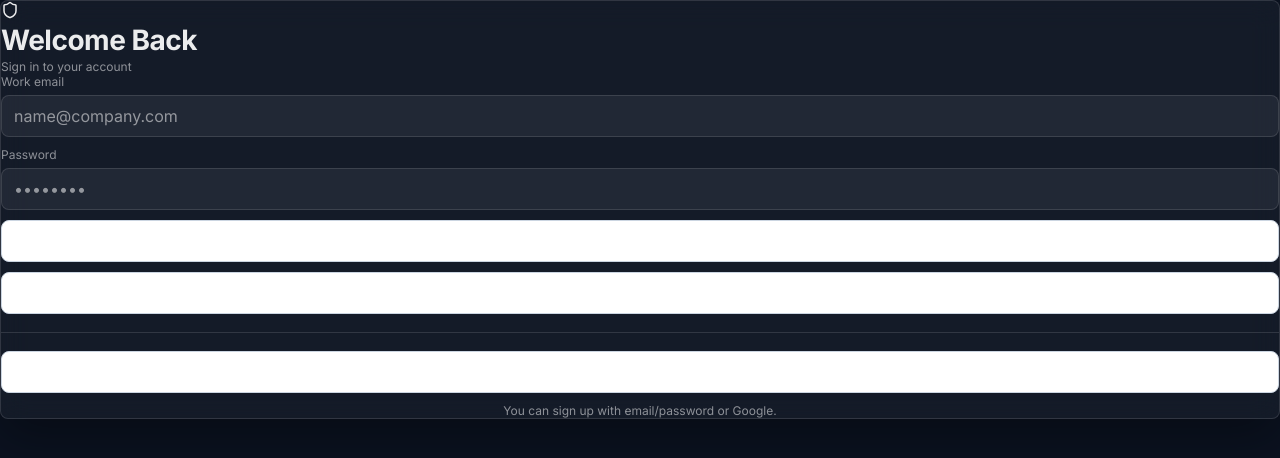
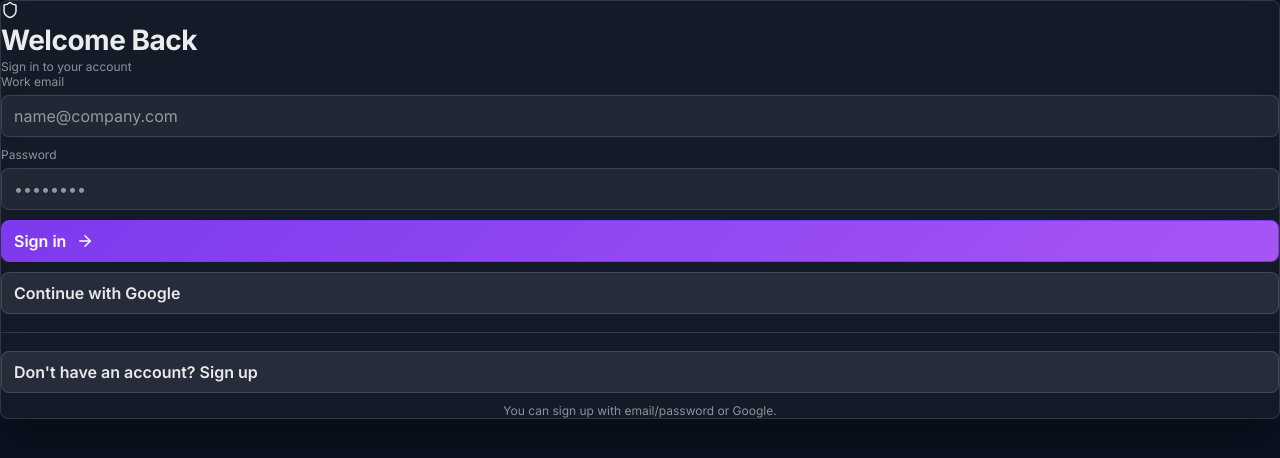
Before and after one commit to Shreyadungrakoti/ai-hiring-ui, a React (Vite) app: page /login in a window 1280 px wide. Shown: the top 458 px of the page. Built offline with nearby package versions, Linux system fonts and the light colour scheme; no server answers.

Commit message:
Fix white blank elements in dark mode

```diff
--- a/src/App.css
+++ b/src/App.css
@@ -1106,6 +1106,66 @@ body[data-theme="light"] .table tr:hover {
   border-color: #94a3b8 !important;
 }
 
+/* Dark mode button overrides */
+body[data-theme="dark"] .btn {
+  background: rgba(255,255,255,0.08) !important;
+  border: 1px solid rgba(255,255,255,0.14) !important;
+  color: rgba(255,255,255,0.9) !important;
+}
+
+body[data-theme="dark"] .btn:hover {
+  background: rgba(255,255,255,0.12) !important;
+  border-color: rgba(255,255,255,0.20) !important;
+}
+
+body[data-theme="dark"] .btnGhost {
+  background: transparent !important;
+  border-color: transparent !important;
+}
+
+body[data-theme="dark"] .btnGhost:hover {
+  background: rgba(255,255,255,0.08) !important;
+}
+
+/* Dark mode primary button */
+body[data-theme="dark"] .btnPrimary {
+  background: linear-gradient(135deg, #7c3aed 0%, #a855f7 100%) !important;
+  border-color: #7c3aed !important;
+  color: #ffffff !important;
+}
+
+body[data-theme="dark"] .btnPrimary:hover {
+  background: linear-gradient(135deg, #6d28d9 0%, #9333ea 100%) !important;
+  border-color: #6d28d9 !important;
+}
+
+/* Dark mode modal styling */
+body[data-theme="dark"] .modal-content {
+  background: #1a1d29 !important;
+  border: 1px solid rgba(255, 255, 255, 0.1) !important;
+  color: rgba(255, 255, 255, 0.9) !important;
+}
+
+/* Dark mode search bar */
+body[data-theme="dark"] .search {
+  background: rgba(255, 255, 255, 0.06) !important;
+  border: 1px solid rgba(255, 255, 255, 0.10) !important;
+}
+
+body[data-theme="dark"] .searchInput {
+  color: rgba(255, 255, 255, 0.9) !important;
+}
+
+body[data-theme="dark"] .searchInput::placeholder {
+  color: rgba(255, 255, 255, 0.4) !important;
+}
+
+body[data-theme="dark"] kbd {
+  background: rgba(255, 255, 255, 0.08) !important;
+  border: 1px solid rgba(255, 255, 255, 0.14) !important;
+  color: rgba(255, 255, 255, 0.6) !important;
+}
+
 /* Primary button enhancements for light mode */
 body[data-theme="light"] .btnPrimary {
   background: linear-gradient(135deg, #7c3aed 0%, #a855f7 100%) !important;
```
